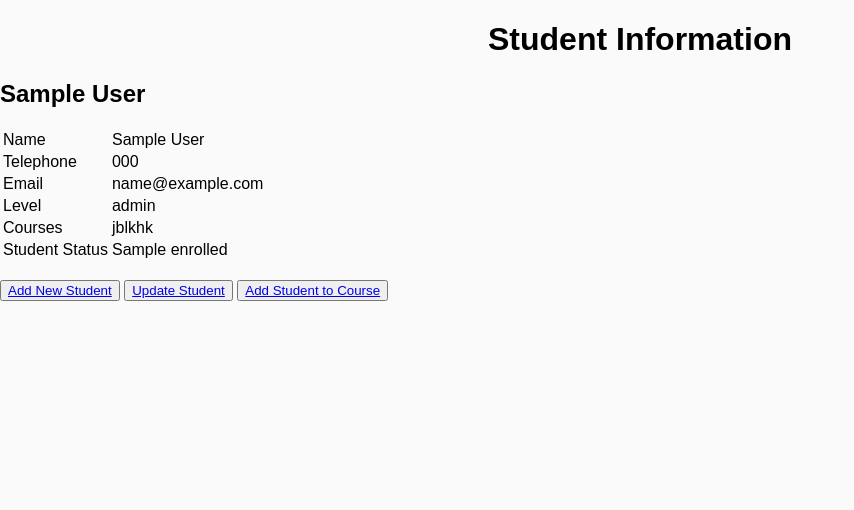
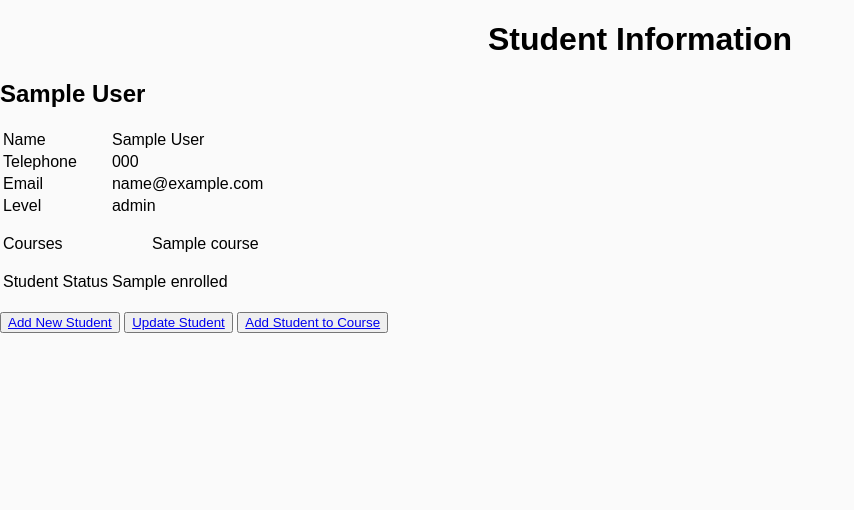
Before and after one commit to sarahclarke-skc/school_management_web_app, a Flask app: page /students/1 in a window 1280 px wide. Shown: the part 102-612 px from the top of the page, without its empty margins (0-854 px from the left). Run offline with Flask 2, Linux system fonts and the light colour scheme; a database or web service that is not in the repository returns one stand-in record (values such as "Sample title"); some libraries are stand-ins or nearby versions.

Commit message:
Courses enrolled on displaying in individual student information

```diff
--- a/school_start_point/controllers/students_controller.py
+++ b/school_start_point/controllers/students_controller.py
@@ -57,11 +57,9 @@ def delete_student(id):
     return redirect("/students")
 
 
-#Show - not sure if works
+#Show
 @students_blueprint.route("/students/<id>")
 def show_student(id):
     student = student_repository.select(id)
-    # courses = student_course_repository.select(id)
-    return render_template("students/show.html", student = student)
-#courses=courses
-#Add course to student (/students/<student_id>/add_course)
+    courses = student_course_repository.select_all()
+    return render_template("students/show.html", student=student, courses=courses)
--- a/school_start_point/templates/students/show.html
+++ b/school_start_point/templates/students/show.html
@@ -24,7 +24,11 @@
     </tr>
     <tr>
     <td>Courses</td>
-    <td>jblkhk</td>
+    <td>{% for course in courses %}
+    <ul value="{{course.id}}">{{course.course.name}}</ul>
+    {% endfor %}</td>
+    <td>
+    </td>
     </tr>
     <tr>
     <td>Student Status</td>
```
